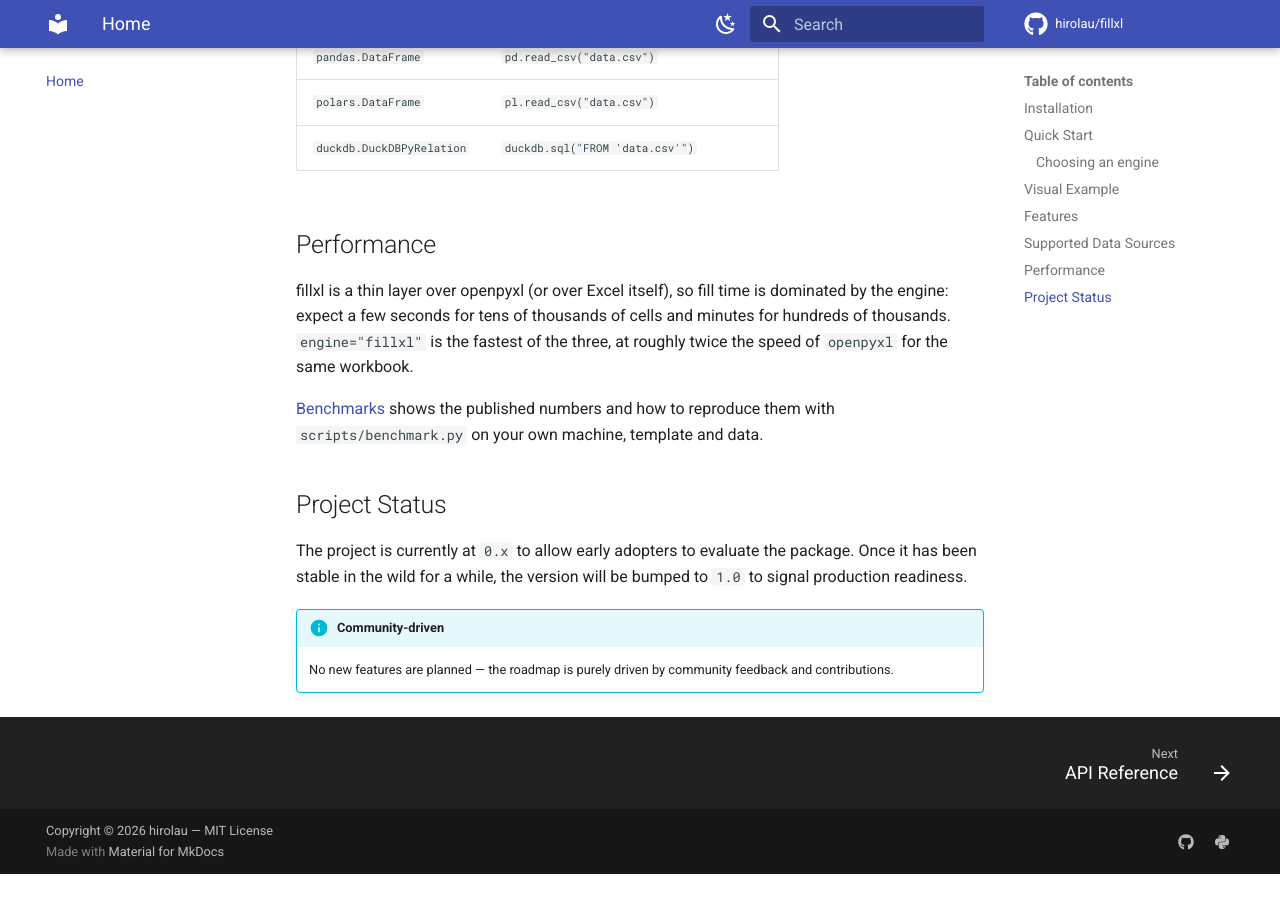
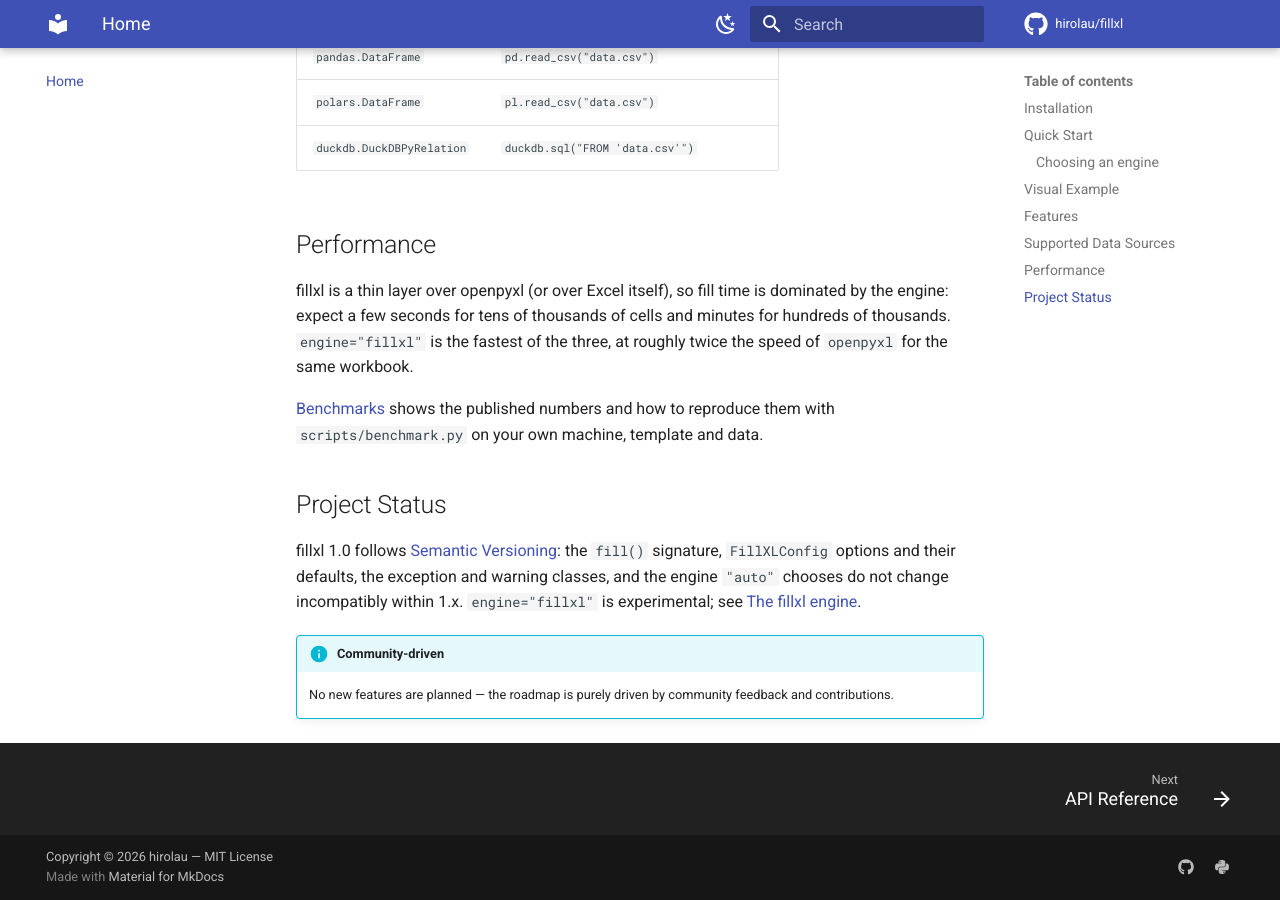
Before and after one commit to hirolau/fillxl, an MkDocs documentation site: the page built from docs/index.md, in a window 1280 px wide and 900 px high, scrolled down 2889 px. Built offline with MkDocs 1.6.1 and Material for MkDocs 9.7.7, drawn with Linux system fonts in a browser that asks for light colours; comment, search, counter and statistics services are not loaded; before the commit the page ends 3763 px from its top, so only the background shows below that.

```diff
--- a/docs/index.md
+++ b/docs/index.md
@@ -113,7 +113,10 @@ them with `scripts/benchmark.py` on your own machine, template and data.
 
 ## Project Status
 
-The project is currently at `0.x` to allow early adopters to evaluate the package. Once it has been stable in the wild for a while, the version will be bumped to `1.0` to signal production readiness.
+fillxl 1.0 follows [Semantic Versioning](https://semver.org/): the `fill()`
+signature, `FillXLConfig` options and their defaults, the exception and warning
+classes, and the engine `"auto"` chooses do not change incompatibly within 1.x.
+`engine="fillxl"` is experimental; see [The fillxl engine](fillxl-engine.md).
 
 !!! info "Community-driven"
     No new features are planned — the roadmap is purely driven by community feedback and contributions.
--- a/pyproject.toml
+++ b/pyproject.toml
@@ -1,6 +1,6 @@
 [project]
 name = "fillxl"
-version = "0.9.0"
+version = "1.0.0"
 description = "Fill Excel templates with data from Python."
 readme = "README.md"
 requires-python = ">=3.11"
@@ -14,7 +14,7 @@ license = { file = "LICENSE" }
 authors = [{ name = "hirolau", email = "hirolau@users.noreply.github.com" }]
 keywords = ["excel", "templates", "automation", "fillxl"]
 classifiers = [
-	"Development Status :: 4 - Beta",
+	"Development Status :: 5 - Production/Stable",
 	"Intended Audience :: Developers",
 	"License :: OSI Approved :: MIT License",
 	"Natural Language :: English",
```
Also changed, not shown: CHANGELOG.md (+23 -0 lines), README.md (+1 -1 lines), 1 other file.
